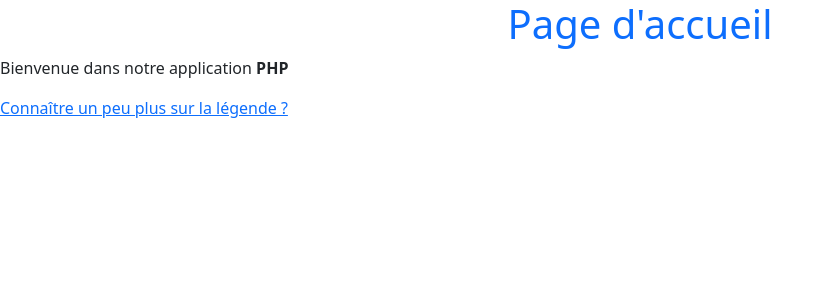
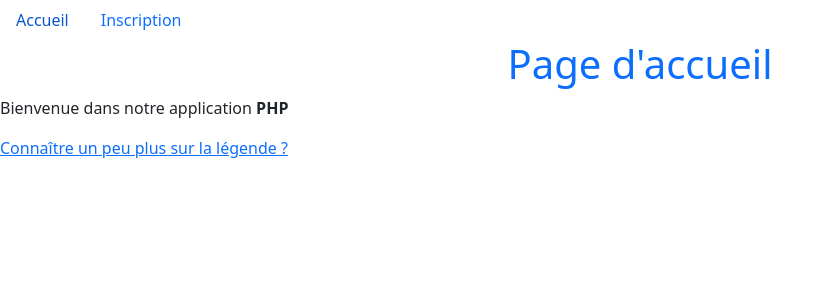
Before and after one commit to myalcin60/php-web, a PHP site: page /php-web/ in a window 1280 px wide. Shown: the top 300 px of the page, without its empty margins (0-832 px from the left). Run offline with PHP 8.4, Linux system fonts and the light colour scheme; some libraries are stand-ins or nearby versions.

Commit message:
inclusion de fichier

```diff
--- /dev/null
+++ b/_dependances.php
@@ -0,0 +1,3 @@
+<link href="https://cdn.jsdelivr.net/npm/bootstrap@5.2.3/dist/css/bootstrap.min.css" rel="stylesheet" integrity="sha384-rbsA2VBKQhggwzxH7pPCaAqO46MgnOM80zW1RWuH61DGLwZJEdK2Kadq2F9CUG65" crossorigin="anonymous">
+<script src="https://kit.fontawesome.com/a6c393237d.js"></script>
+<script src="https://cdn.jsdelivr.net/npm/bootstrap@5.2.3/dist/js/bootstrap.bundle.min.js" integrity="sha384-kenU1KFdBIe4zVF0s0G1M5b4hcpxyD9F7jL+jjXkk+Q2h455rYXK/7HAuoJl+0I4" crossorigin="anonymous"></script>
--- /dev/null
+++ b/_menu.php
@@ -0,0 +1,10 @@
+<nav>
+    <ul class="nav">
+        <li class="nav-item">
+            <a class="nav-link" href="index.php">Accueil</a>
+        </li>
+        <li class="nav-item">
+            <a class="nav-link" href="inscription.php">Inscription</a>
+        </li>
+    </ul>
+</nav>
--- a/index.php
+++ b/index.php
@@ -5,20 +5,18 @@
     <meta charset="UTF-8">
     <meta name="viewport" content="width=device-width, initial-scale=1.0">
     <title>Home page</title>
-    <link href="https://cdn.jsdelivr.net/npm/bootstrap@5.2.3/dist/css/bootstrap.min.css" rel="stylesheet" integrity="sha384-rbsA2VBKQhggwzxH7pPCaAqO46MgnOM80zW1RWuH61DGLwZJEdK2Kadq2F9CUG65" crossorigin="anonymous">
-
+     <?php include './_dependances.php' ?>
 </head>
 
 <body>
+    <?php include_once "./_menu.php" ?>
+    <?php include_once "./_menu.php" ?>
+
     <h1 class="text-primary text-center"> Page d'accueil</h1>
     <p>Bienvenue dans notre application <strong>PHP</strong></p>
     <a href="utilisateur?username=Mitroglou&ville=Marseille&age=55">
-        Connaître un peu plus sur la légende ?
+       Connaître un peu plus sur la légende ?
     </a>
-
-
-    <script src="https://cdn.jsdelivr.net/npm/bootstrap@5.2.3/dist/js/bootstrap.bundle.min.js" integrity="sha384-kenU1KFdBIe4zVF0s0G1M5b4hcpxyD9F7jL+jjXkk+Q2h455rYXK/7HAuoJl+0I4" crossorigin="anonymous"></script>
-
 </body>
 
 </html>
--- a/inscription.php
+++ b/inscription.php
@@ -5,11 +5,11 @@
     <meta charset="UTF-8">
     <meta name="viewport" content="width=device-width, initial-scale=1.0">
     <title>Inscription</title>
-    <link href="https://cdn.jsdelivr.net/npm/bootstrap@5.2.3/dist/css/bootstrap.min.css" rel="stylesheet" integrity="sha384-rbsA2VBKQhggwzxH7pPCaAqO46MgnOM80zW1RWuH61DGLwZJEdK2Kadq2F9CUG65" crossorigin="anonymous">
-    <script src="https://kit.fontawesome.com/a6c393237d.js"></script>
+    <?php require './_dependances.php' ?>
 </head>
 
 <body>
+    <?php include "./_menu.php" ?>
     <main class=container>
         <h1 class="text-primary text-center">Page d'inscription</h1>
         <form action="utilisateur.php" method="post">
--- a/test.php
+++ b/test.php
@@ -28,9 +28,12 @@ if (str_contains($_SERVER['HTTP_REFERER'], 'test.php')) {
     <meta charset="UTF-8">
     <meta name="viewport" content="width=device-width, initial-scale=1.0">
     <title>Cookies</title>
+     <?php include './_dependances.php' ?>
+
 </head>
 
 <body>
+     <?php include "./_menu.php" ?>
     <h1>Cookies et sessions</h1>
     <h2>Cookies</h2>
     <p>Nom : <?php echo $nom_c ?></p>
--- a/utilisateur.php
+++ b/utilisateur.php
@@ -1,4 +1,5 @@
 <?php
+
 // demarree la session
  session_start();
 
@@ -40,9 +41,11 @@ $_SESSION['nom'] = $username;
     <meta charset="UTF-8">
     <meta name="viewport" content="width=device-width, initial-scale=1.0">
     <title>Gestion d'utilisatuer</title>
+      <?php include './_dependances.php' ?>
 </head>
 
 <body>
+    <?php include "./_menu.php" ?>
     <h1>
         Gestion d'utilisatuer
     </h1>
```
